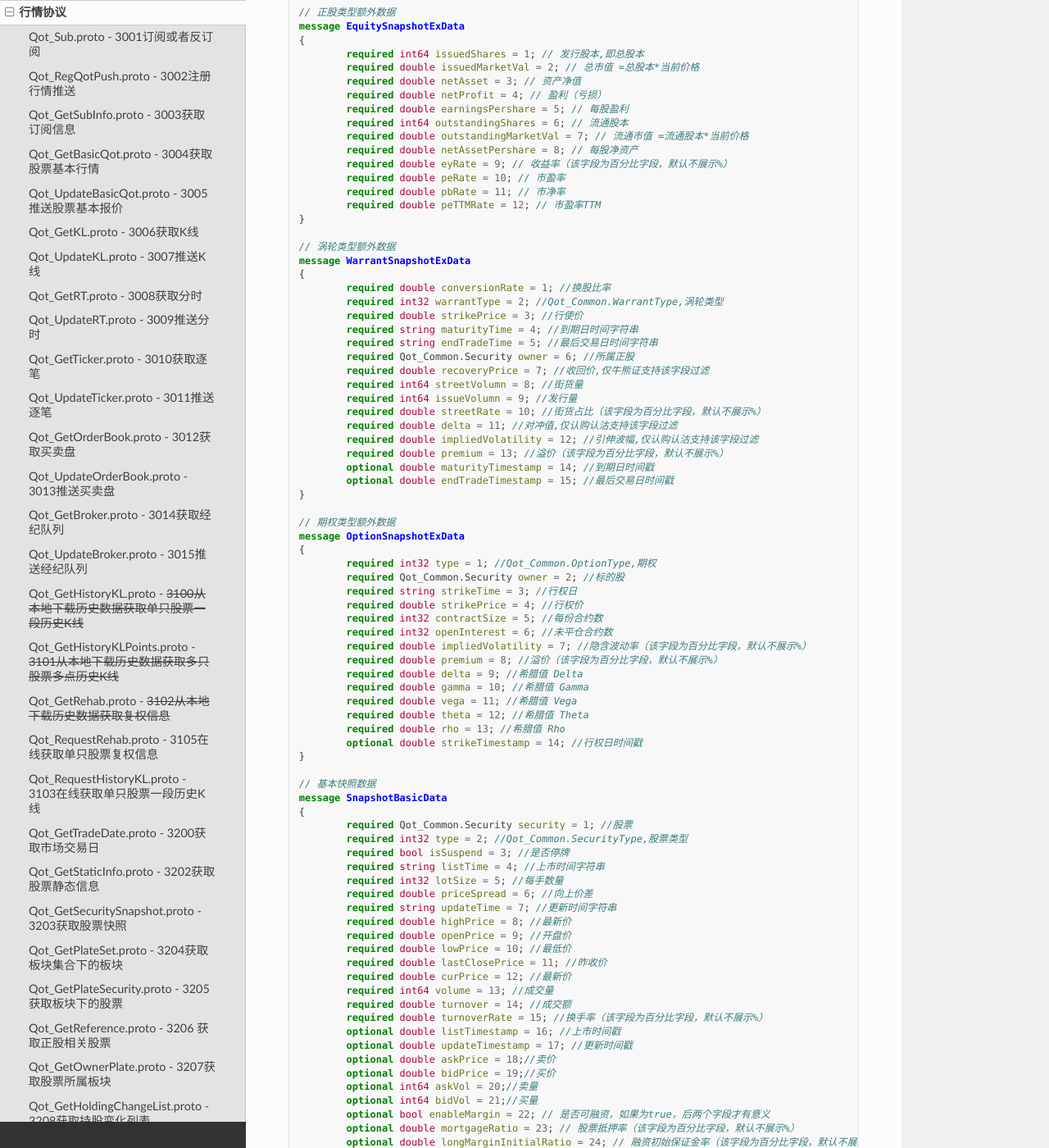
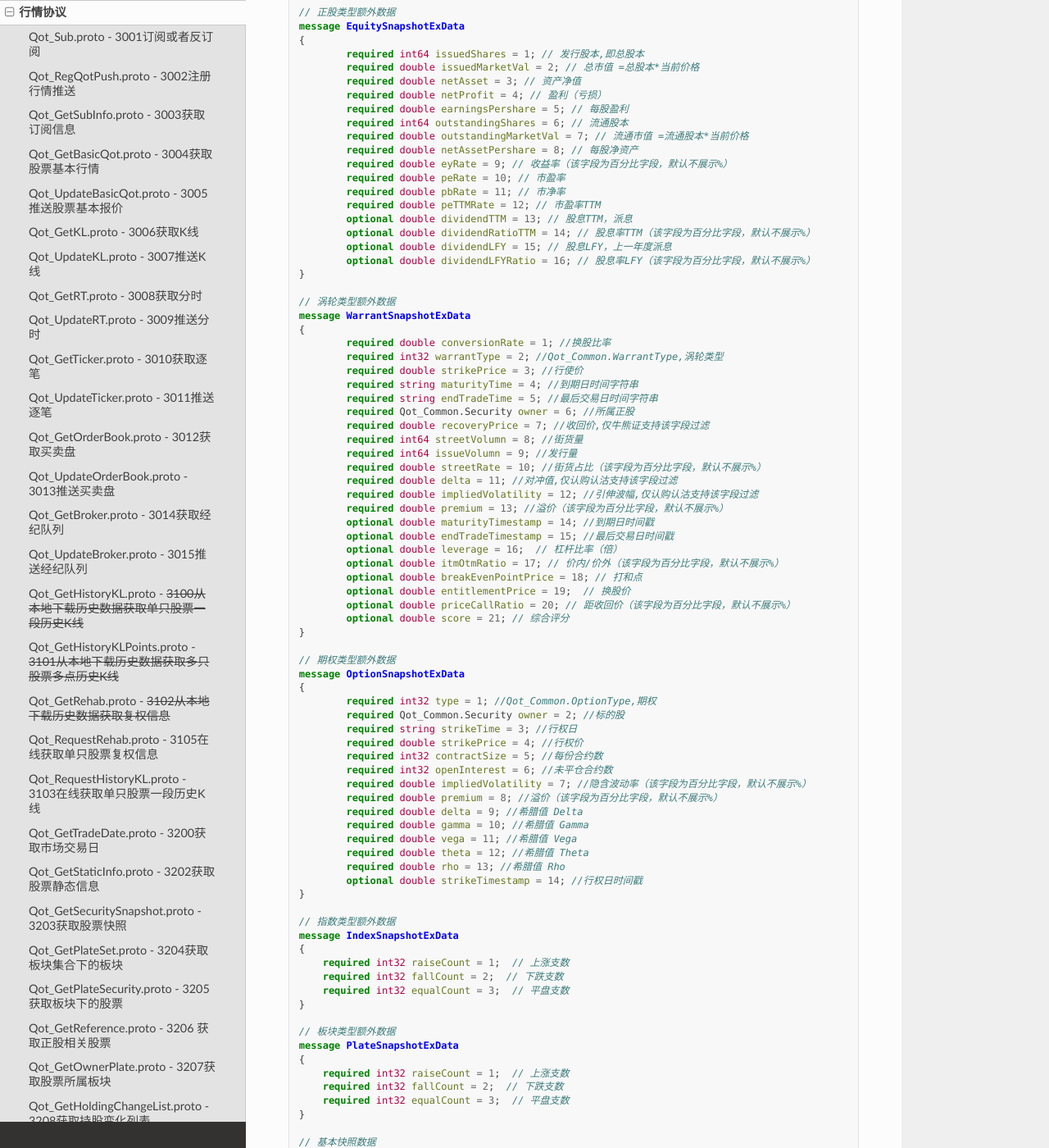
Before and after one commit to FutunnOpen/futu-api-doc, a Sphinx documentation site: the page built from doc_maker/source/protocol/quote_protocol.rst, in a window 1280 px wide and 1400 px high, scrolled down 18805 px. Shown: the whole window at 82% size. Built offline with Sphinx 7.4.7 and the Read the Docs theme 2.0.0, drawn with Linux system fonts in a browser that asks for light colours; pages that are not in the unit, such as notebooks, are missing from menus; some of the changed text lies outside the part shown.

Commit message:
add 添加快照的协议字段。

```diff
--- a/doc_maker/source/protocol/quote_protocol.rst
+++ b/doc_maker/source/protocol/quote_protocol.rst
@@ -1043,6 +1043,10 @@
 		required double peRate = 10; // 市盈率
 		required double pbRate = 11; // 市净率
 		required double peTTMRate = 12; // 市盈率TTM
+		optional double dividendTTM = 13; // 股息TTM，派息
+		optional double dividendRatioTTM = 14; // 股息率TTM（该字段为百分比字段，默认不展示%）
+		optional double dividendLFY = 15; // 股息LFY，上一年度派息
+		optional double dividendLFYRatio = 16; // 股息率LFY（该字段为百分比字段，默认不展示%）
 	}
 
 	// 涡轮类型额外数据
@@ -1063,6 +1067,12 @@
 		required double premium = 13; //溢价（该字段为百分比字段，默认不展示%）
 		optional double maturityTimestamp = 14; //到期日时间戳
 		optional double endTradeTimestamp = 15; //最后交易日时间戳
+		optional double leverage = 16;  // 杠杆比率（倍）
+		optional double itmOtmRatio = 17; // 价内/价外（该字段为百分比字段，默认不展示%）
+		optional double breakEvenPointPrice = 18; // 打和点
+		optional double entitlementPrice = 19;  // 换股价
+		optional double priceCallRatio = 20; // 距收回价（该字段为百分比字段，默认不展示%）
+		optional double score = 21; // 综合评分
 	}
 
 	// 期权类型额外数据
@@ -1082,6 +1092,22 @@
 		required double theta = 12; //希腊值 Theta
 		required double rho = 13; //希腊值 Rho
 		optional double strikeTimestamp = 14; //行权日时间戳
+	}
+
+	// 指数类型额外数据
+	message IndexSnapshotExData
+	{
+	    required int32 raiseCount = 1;  // 上涨支数
+	    required int32 fallCount = 2;  // 下跌支数
+	    required int32 equalCount = 3;  // 平盘支数
+	}
+
+	// 板块类型额外数据
+	message PlateSnapshotExData
+	{
+	    required int32 raiseCount = 1;  // 上涨支数
+	    required int32 fallCount = 2;  // 下跌支数
+	    required int32 equalCount = 3;  // 平盘支数
 	}
 
 	// 基本快照数据
@@ -1115,6 +1141,14 @@
 		optional double shortSellRate = 26; // 卖空参考利率（该字段为百分比字段，默认不展示%）
 		optional int64 shortAvailableVolume = 27; // 剩余可卖空数量（股）
 		optional double shortMarginInitialRatio = 28; // 卖空（融券）初始保证金率（该字段为百分比字段，默认不展示%）
+		optional double amplitudePrice = 29; // 振幅（该字段为百分比字段，默认不展示%）
+		optional double averagePrice = 30; // 平均价
+		optional double bidAskRatio = 31; // 委比（该字段为百分比字段，默认不展示%）
+		optional double volumeRatio = 32;  // 量比
+		optional double highest52weekPrice = 33;  // 52周最高价
+		optional double lowest52weekPrice = 34;  // 52周最低价
+		optional double highestHistoryPrice = 35;  // 历史最高价
+		optional double lowestHistoryPrice = 36;  // 历史最低价
 	}
 
 	message Snapshot
@@ -1123,6 +1157,8 @@
 		optional EquitySnapshotExData equityExData = 2; //正股快照额外数据
 		optional WarrantSnapshotExData warrantExData = 3; //窝轮快照额外数据
 		optional OptionSnapshotExData optionExData = 4; //期权快照额外数据
+		optional IndexSnapshotExData indexExData = 5; //指数快照额外数据
+		optional PlateSnapshotExData plateExData = 6; //板块快照额外数据
 	}
 
 	message S2C
```
